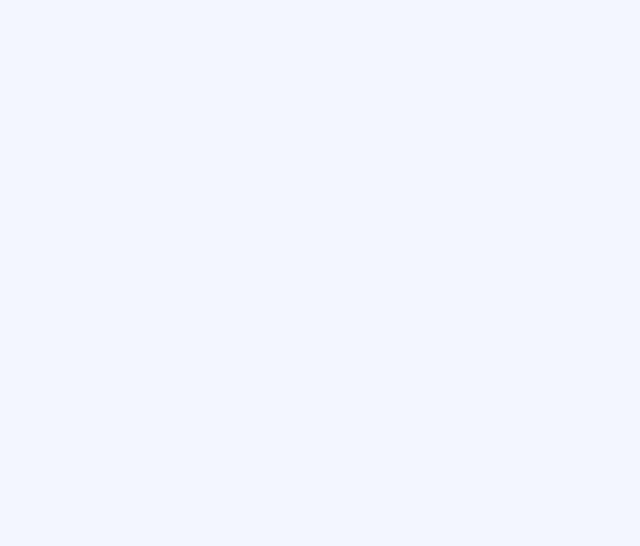
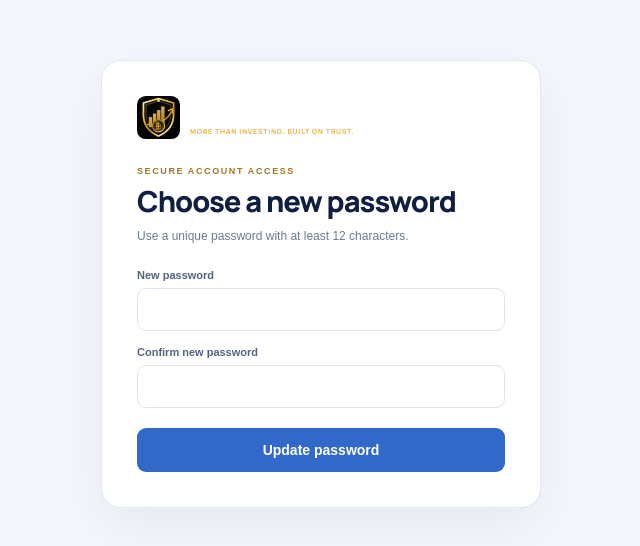
Before and after one commit to udofiaasianubong738-droid/Cryptocurrency, a Next.js app in the folder nextjs/: page /customer/reset-password in a window 1280 px wide. Before the commit this address had no page. Shown: the part 116-662 px from the top of the page, without its empty margins (319-959 px from the left). Built offline with nearby package versions, Linux system fonts and the light colour scheme.

Commit message:
Add secure customer password reset

```diff
--- /dev/null
+++ b/nextjs/src/app/customer/reset-password/page.tsx
@@ -0,0 +1,44 @@
+"use client";
+
+import Link from "next/link";
+import { useState } from "react";
+import { createSupabaseBrowserClient } from "../../../../lib/supabase/browser";
+
+export default function CustomerResetPasswordPage() {
+  const [password, setPassword] = useState("");
+  const [confirm, setConfirm] = useState("");
+  const [busy, setBusy] = useState(false);
+  const [done, setDone] = useState(false);
+  const [error, setError] = useState("");
+
+  async function submit(event: React.FormEvent<HTMLFormElement>) {
+    event.preventDefault(); setError("");
+    if (password !== confirm) { setError("The passwords do not match."); return; }
+    if (password.length < 12) { setError("Use at least 12 characters for your new password."); return; }
+    setBusy(true);
+    try {
+      const supabase = createSupabaseBrowserClient();
+      const { data: { user }, error: userError } = await supabase.auth.getUser();
+      if (userError || !user) throw new Error("This recovery link is invalid or expired. Request a new password reset email.");
+      const { error: updateError } = await supabase.auth.updateUser({ password });
+      if (updateError) throw updateError;
+      setDone(true);
+    } catch (e) {
+      setError(e instanceof Error ? e.message : "Your password could not be updated. Request a new recovery link.");
+    } finally { setBusy(false); }
+  }
+
+  return <main className="customer-auth-shell"><section className="customer-auth-card">
+    <Link href="/customer/welcome" className="customer-brand"><img className="customer-brand-mark" src="/logo.svg" alt=""/><span className="customer-brand-copy"><b>CryptoInvest</b><small>MORE THAN INVESTING. BUILT ON TRUST.</small></span></Link>
+    <p className="customer-eyebrow">SECURE ACCOUNT ACCESS</p><h1>Choose a new password</h1>
+    {done ? <><div className="customer-success" role="status">Your password has been updated. Sign in with your new password.</div><Link className="customer-primary customer-welcome-link" href="/customer/login">Continue to sign in</Link></> : <>
+      <p className="customer-muted">Use a unique password with at least 12 characters.</p>
+      {error && <div className="customer-alert" role="alert">{error}</div>}
+      <form className="customer-form" onSubmit={submit}>
+        <label>New password<input type="password" autoComplete="new-password" minLength={12} value={password} onChange={e=>setPassword(e.target.value)} required/></label>
+        <label>Confirm new password<input type="password" autoComplete="new-password" minLength={12} value={confirm} onChange={e=>setConfirm(e.target.value)} required/></label>
+        <button className="customer-primary" disabled={busy}>{busy ? "Updating…" : "Update password"}</button>
+      </form>
+    </>}
+  </section></main>;
+}
```
